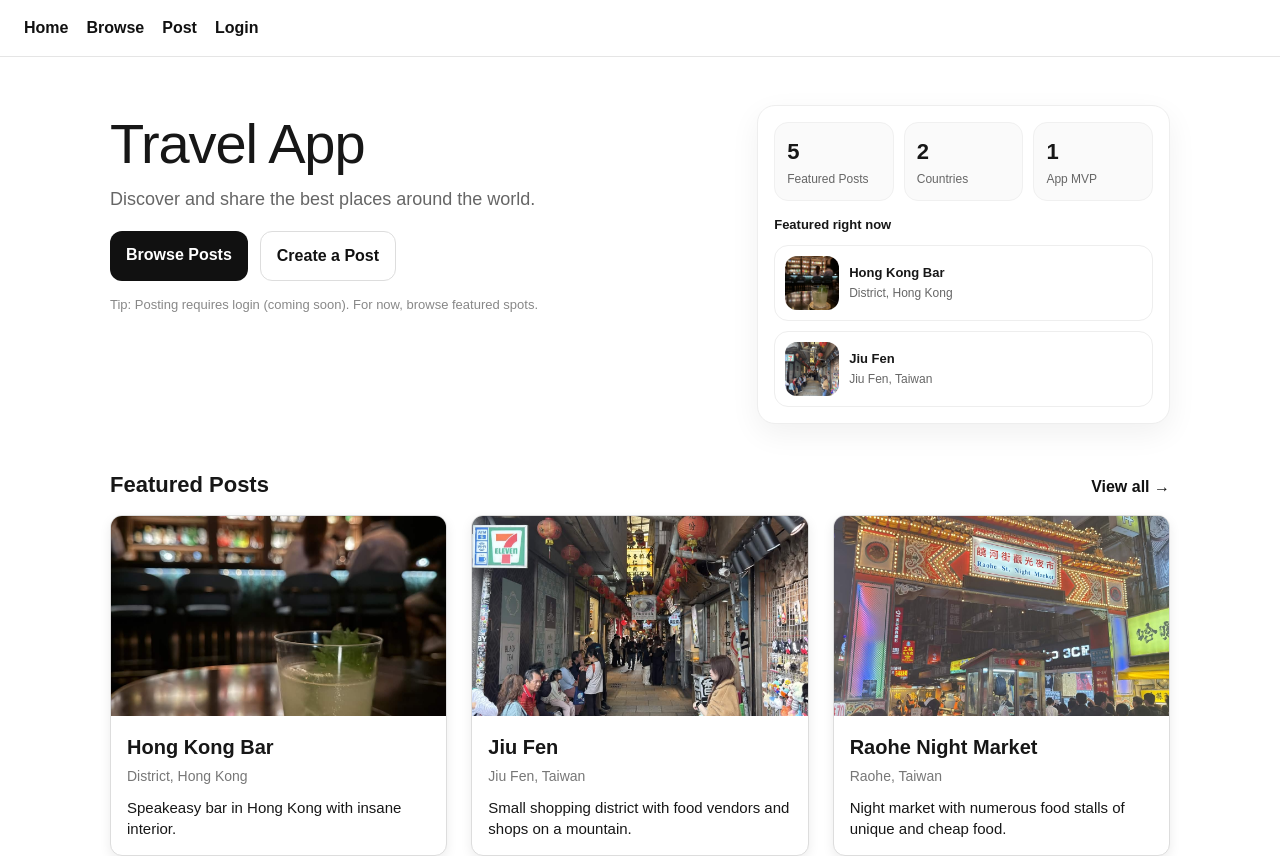
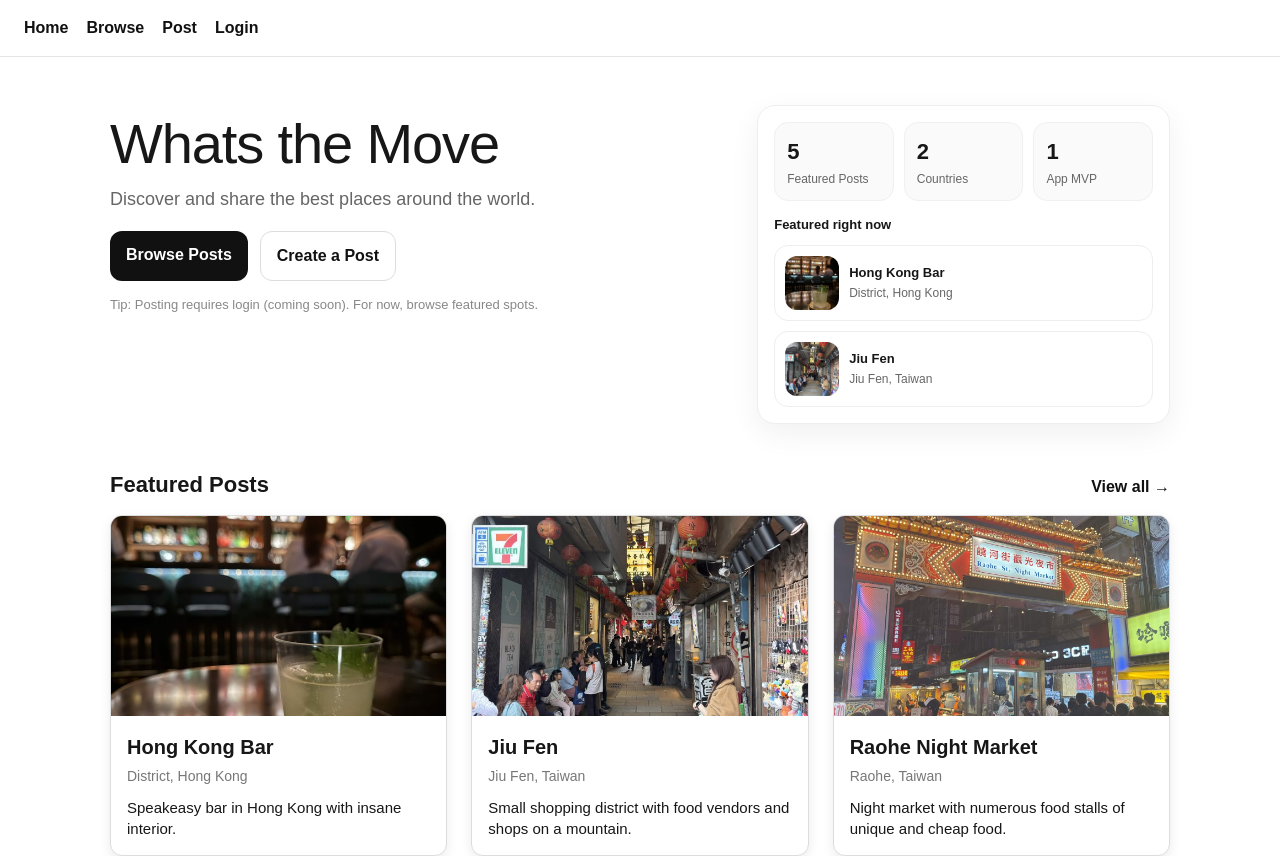
Before and after one commit to kyleyuen3/travel-app, a Next.js app in the folder frontend/: page / in a window 1280 px wide. Shown: the top 856 px of the page. Built offline with nearby package versions, Linux system fonts and the light colour scheme.

Commit message:
updated name for website

```diff
--- a/frontend/app/page.tsx
+++ b/frontend/app/page.tsx
@@ -38,7 +38,7 @@ export default function HomePage() {
     <main className={styles.container}>
       <section className={styles.hero}>
         <div className={styles.heroText}>
-          <h1 className={styles.title}>Travel App</h1>
+          <h1 className={styles.title}>Whats the Move</h1>
           <p className={styles.subtitle}>
             Discover and share the best places around the world.
           </p>
```
